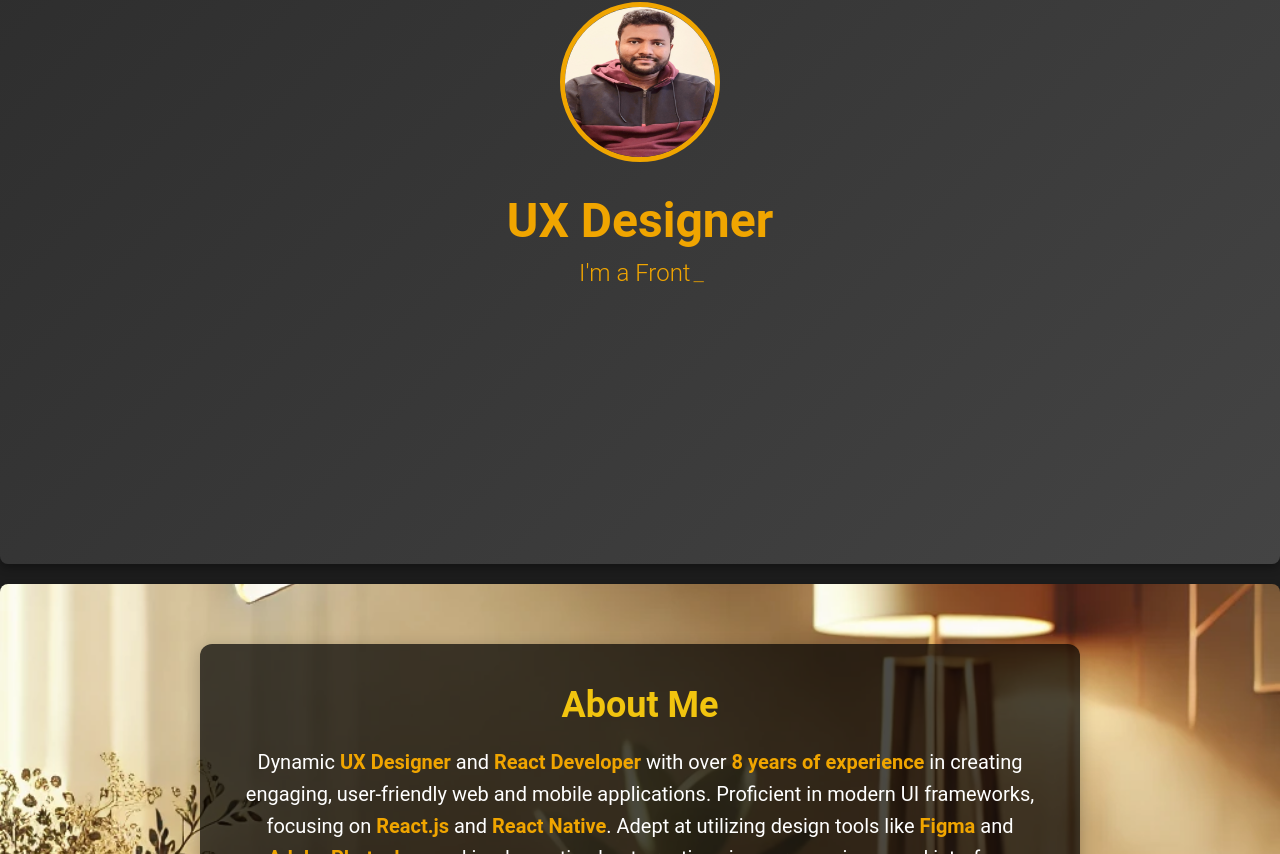
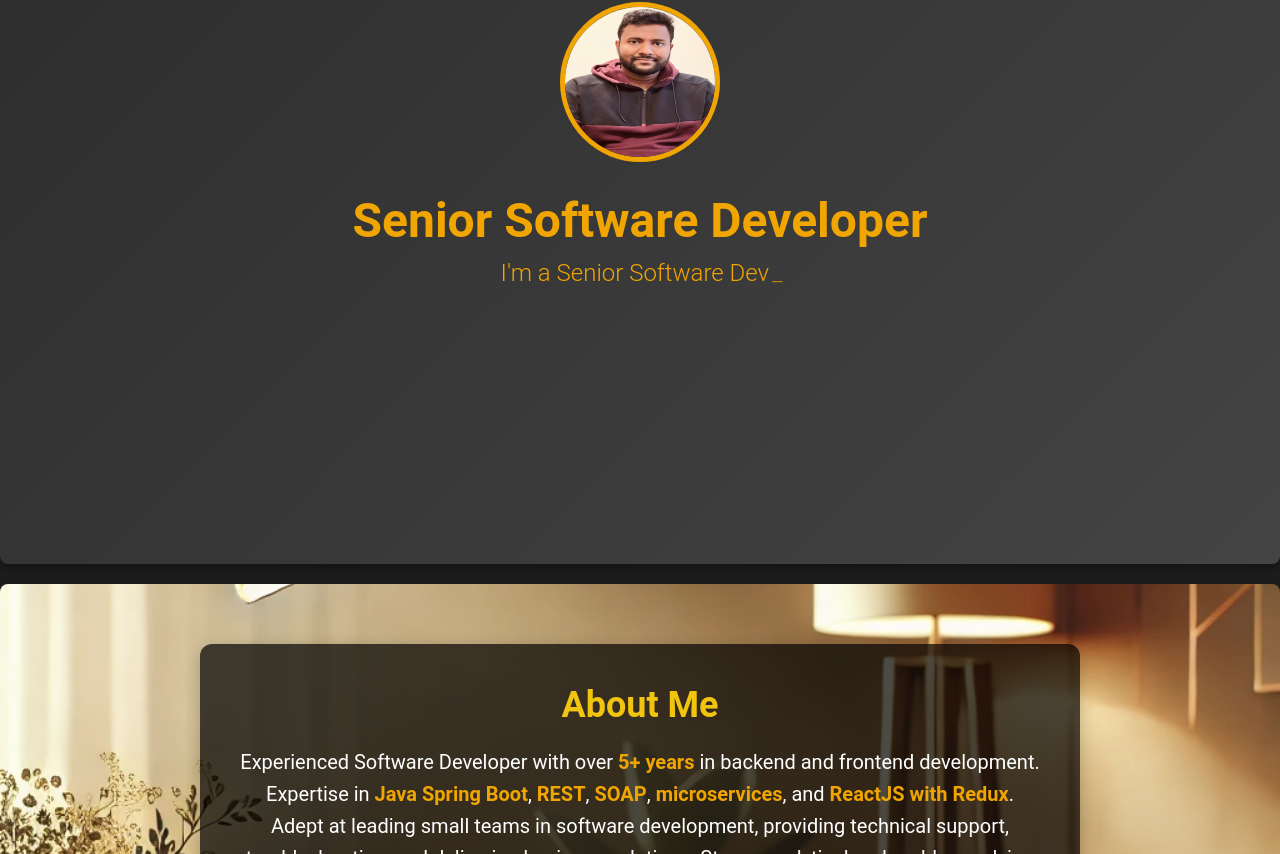
Before and after one commit to AK20091007/Portifilio, a React (Create React App) app in the folder portfolio-website/: page / in a window 1280 px wide. Shown: the part 326-1180 px from the top of the page. Built offline with nearby package versions, Linux system fonts and the light colour scheme; the HTML template or start-up script is replaced by a standard one.

Commit message:
new chnages

```diff
--- a/portfolio-website/src/components/About.js
+++ b/portfolio-website/src/components/About.js
@@ -38,7 +38,7 @@ const About = () => {
         <AboutContainer>
           <AboutTitle>About Me</AboutTitle>
           <AboutText>
-            Dynamic <span className="highlight">UX Designer</span> and <span className="highlight">React Developer</span> with over <span className="highlight">8 years of experience</span> in creating engaging, user-friendly web and mobile applications. Proficient in modern UI frameworks, focusing on <span className="highlight">React.js</span> and <span className="highlight">React Native</span>. Adept at utilizing design tools like <span className="highlight">Figma</span> and <span className="highlight">Adobe Photoshop</span> and implementing best practices in user experience and interface design. Skilled in collaborating with cross-functional teams to deliver high-quality products that enhance user satisfaction and engagement.
+            Experienced Software Developer with over <span className="highlight">5+ years</span> in backend and frontend development. Expertise in <span className="highlight">Java Spring Boot</span>, <span className="highlight">REST</span>, <span className="highlight">SOAP</span>, <span className="highlight">microservices</span>, and <span className="highlight">ReactJS with Redux</span>. Adept at leading small teams in software development, providing technical support, troubleshooting, and delivering business solutions. Strong analytical and problem-solving skills with a passion for technology. Proven ability to optimize performance, enhance security, and ensure scalability of enterprise-level applications.
           </AboutText>
         </AboutContainer>
       </AboutSection>
--- a/portfolio-website/src/components/Hero.js
+++ b/portfolio-website/src/components/Hero.js
@@ -9,10 +9,10 @@ const Hero = () => {
     <Fade>
       <section className="hero">
         <img src={headshot} alt="Headshot" className="headshot"/>
-        <h1>UX Designer</h1>
+        <h1>Senior Software Developer</h1>
         <p>
           <Typewriter
-            words={['I\'m a UX Designer', 'I\'m a Front-End Developer']}
+            words={['I\'m a Senior Software Developer', 'I\'m a Senior Software Developer']}
             loop={0}
             cursor
             cursorStyle='_'
```
